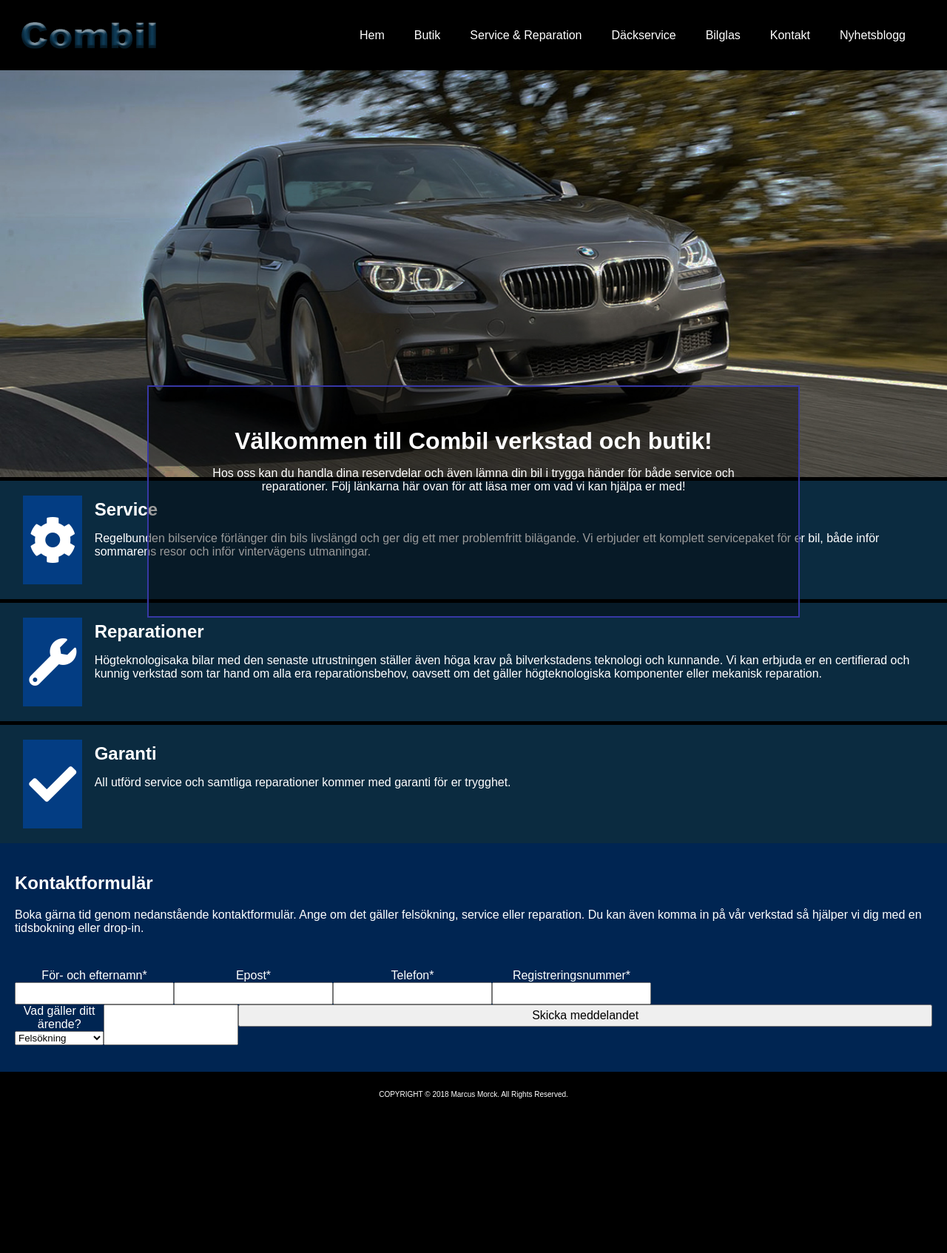
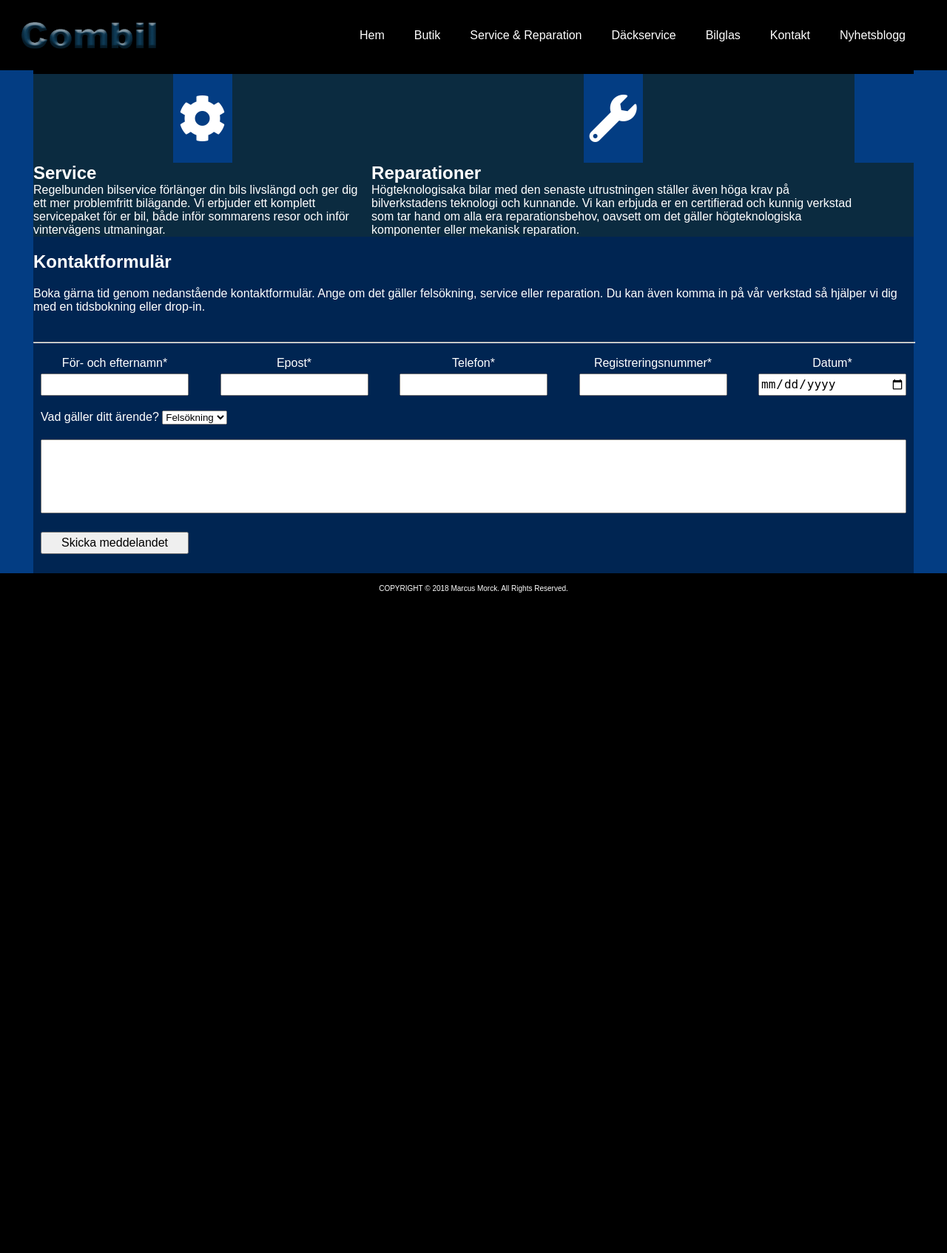
Before and after one commit to marcusMorck/combil, a PHP site: the page made by service&reparation.php in a window 1280 px wide. Shown: the whole page at 74% size. After the commit the page ends 801 px from the top, so only its background shows below. Run offline with PHP 8.4, Linux system fonts and the light colour scheme; some libraries are stand-ins or nearby versions.

Commit message:
work on section feature and service form

```diff
--- a/assets/css/main.css
+++ b/assets/css/main.css
@@ -3,6 +3,8 @@
 -----------------------------------------------------------------------------*/
 body{
     margin: 0 0 245px;
+    background-color: rgb(3, 61, 131);
+
 }
 html {
     font-family: 'Work Sans', sans-serif;
@@ -114,36 +116,38 @@ header{
 -------------HOME PAGE---------------------------------------------------------
 ------------------------------------------------------------------------------*/
 
-
-
+main{
+    display: flex;
+    flex-direction: column;
+    padding: 0 45px;
+}
+p{
+    margin: 0;
+}
 
 
 /*-----------------------------------------------------------------------------
 -------------SERVICE & REPERATION----------------------------------------------
 ------------------------------------------------------------------------------*/
+#feature-service{
+    display: flex;
+}
 
-.rep-section{
-    display: flex;
-    flex-direction: column;
-
-}
-.rep-row{
+.feature-row{
     border-top: solid #000000 5px;
     color: #fff;
     background-color: #0b2b40;
     display: flex;
     justify-content: space-evenly;
     flex-wrap: wrap;
-    padding: 20px;
 }
-.rep-text{
- width: 90%;
- padding: 5px;
+.feature-text{
+
 }
-.rep-text h2{
+.feature-text h2{
     margin: 0;
 }
-.maintenance-icon{
+.feature-icon{
     display: flex;
     justify-content: center;
     align-items: center;
@@ -152,44 +156,54 @@ header{
     height: 120px;
     width: 80px;
 }
-
+    /*---------------------------------------------------------
+    ----------CONTACT FORM-------------------------------------
+    ---------------------------------------------------------*/
     #contact-service{
         display: flex;
         flex-direction: column;
-    padding: 20px;
         background-color:rgb(0, 37, 82);
         color: #fff;
     }
     #contact-service input{
         font-size: 16px;
-    width: 100%;
+        width: 200px;
         height: 30px;
+        margin: 5px 0 0 0;
     }
     #contact-service .contact-info{
         margin-bottom: 30px;
     }
-#contact-service .contact-row{
-
+    #contact-service .form-row{
         display: flex;
         flex-direction: column;
         text-align: center;
     }
-.form-group{
+    #contact-service .form-group{
         display: flex;
         flex-direction: row;
-
+        justify-content: space-between;
+        flex-wrap: wrap;
+        flex: 1 1 auto;
+        padding: 10px;
     }
-.form-group textarea{
+    #contact-service .form-group textarea{
     flex: 1 1 auto;
-
+    height: 100px;
     resize: none;
 }
 .form-group select{
     flex: 1 1 auto;
 }
+.form-group .btn{
+    display: flex;
+}
 
 
-
+hr{
+    color: #fff;
+    width: 100%;
+}
 
 
 /*------------------------------------------------------------------------------------
--- a/index.php
+++ b/index.php
@@ -14,8 +14,6 @@
             läsa mer om vad vi kan hjälpa er med!
         </p>
         </div>
-
-
 </div>
 
 <?php
--- a/service&reparation.php
+++ b/service&reparation.php
@@ -2,9 +2,104 @@
     include "header.php";
 ?>
 
+
+<main role="main">
+    <section id="feature-service">
+        <div class="feature-row">
+            <div class="feature-icon">
+                <i class="fas fa-cog fa-4x"></i>
+            </div>
+            <div class="feature-text">
+                <h2>
+                    Service
+                </h2>
+                <p>
+                    Regelbunden bilservice förlänger din bils livslängd och
+                    ger dig ett mer problemfritt bilägande. Vi erbjuder ett komplett servicepaket för er bil, både inför
+                    sommarens resor och inför vintervägens utmaningar.
+                </p>
+            </div>
+        </div>
+        <div class="feature-row">
+            <div class="feature-icon">
+                <i class="fas fa-wrench fa-4x"></i>
+            </div>
+            <div class="feature-text">
+                <h2>
+                    Reparationer
+                </h2>
+                <p>
+                    Högteknologisaka bilar med den senaste utrustningen ställer även höga krav
+                    på bilverkstadens teknologi och kunnande. Vi kan erbjuda er en certifierad och kunnig verkstad som
+                    tar hand om alla era reparationsbehov, oavsett om det gäller högteknologiska komponenter eller
+                    mekanisk reparation.
+                </p>
+            </div>
+        </div>
+        <div class="feature-row">
+            <div class="feature-icon">
+
+            </div>
+        </div>
+    </section>
+    <section id="contact-service">
+        <div class="contact-info">
+            <h2>
+                Kontaktformulär
+            </h2>
+            <p>
+                Boka gärna tid genom nedanstående kontaktformulär. Ange om det
+                gäller felsökning, service eller reparation. Du kan även komma in på vår verkstad så hjälper vi dig
+                med en tidsbokning eller drop-in.
+            </p>
+        </div>
+        <hr>
+        <form action="">
+            <div class="form-group">
+                <div class="form-row">
+                    <label>För- och efternamn*</label>
+                    <input name="name" type="text" required/>
+                </div>
+                <div class="form-row">
+                    <label>Epost*</label>
+                    <input name="email" type="email" required/>
+                </div>
+                <div class="form-row">
+                    <label>Telefon*</label>
+                    <input name="phone" type="tel" required/>
+                </div>
+                <div class="form-row">
+                    <label>Registreringsnummer*</label>
+                    <input name="regnr" type="text" />
+                </div>
+                <div class="form-row">
+                    <label>Datum*</label>
+                    <input name="date" type="date" />
+                </div>
+            </div>
+            <div class="form-group">
+                <div class="contact-row">
+                    <label>Vad gäller ditt ärende?</label>
+                    <select>
+                        <option>Felsökning</option>
+                        <option>Service</option>
+                        <option>Reparation</option>
+                    </select>
+                </div>
+            </div>
+            <div class="form-group">
+                <textarea></textarea>
+            </div>
+            <div class="btn form-group ">
+                <input type="submit" value="Skicka meddelandet" >
+            </div>
+        </form>
+    </section>
+</main>
+
+<!--
 <div class="hero">
-    <img src="images/bild08Noplatebc.jpg">
-
+    <img src="images/bild08Noplatebc.jpg" />
     <div class="hero-text">
         <h1>
             Välkommen till Combil verkstad och butik!
@@ -93,6 +188,10 @@
                     <label>Registreringsnummer*</label>
                     <input name="regnr" type="text" />
                 </div>
+                <div class="contact-row">
+                    <label>Datum*</label>
+                    <input name="date" type="date" />
+                </div>
             </div>
             <div class="form-group">
                 <div class="contact-row">
@@ -103,13 +202,16 @@
                         <option>Reparation</option>
                     </select>
                 </div>
+            </div>
             <div class="form-group">
                 <textarea></textarea>
             </div>
+            <div class="form-group">
                 <input type="submit" value="Skicka meddelandet">
+            </div>
         </form>
     </section>
-</main>
+</main>-->
 <?php
     include "footer.php";
 ?>
```
Lines whose indentation alone changed are shown as unchanged.
